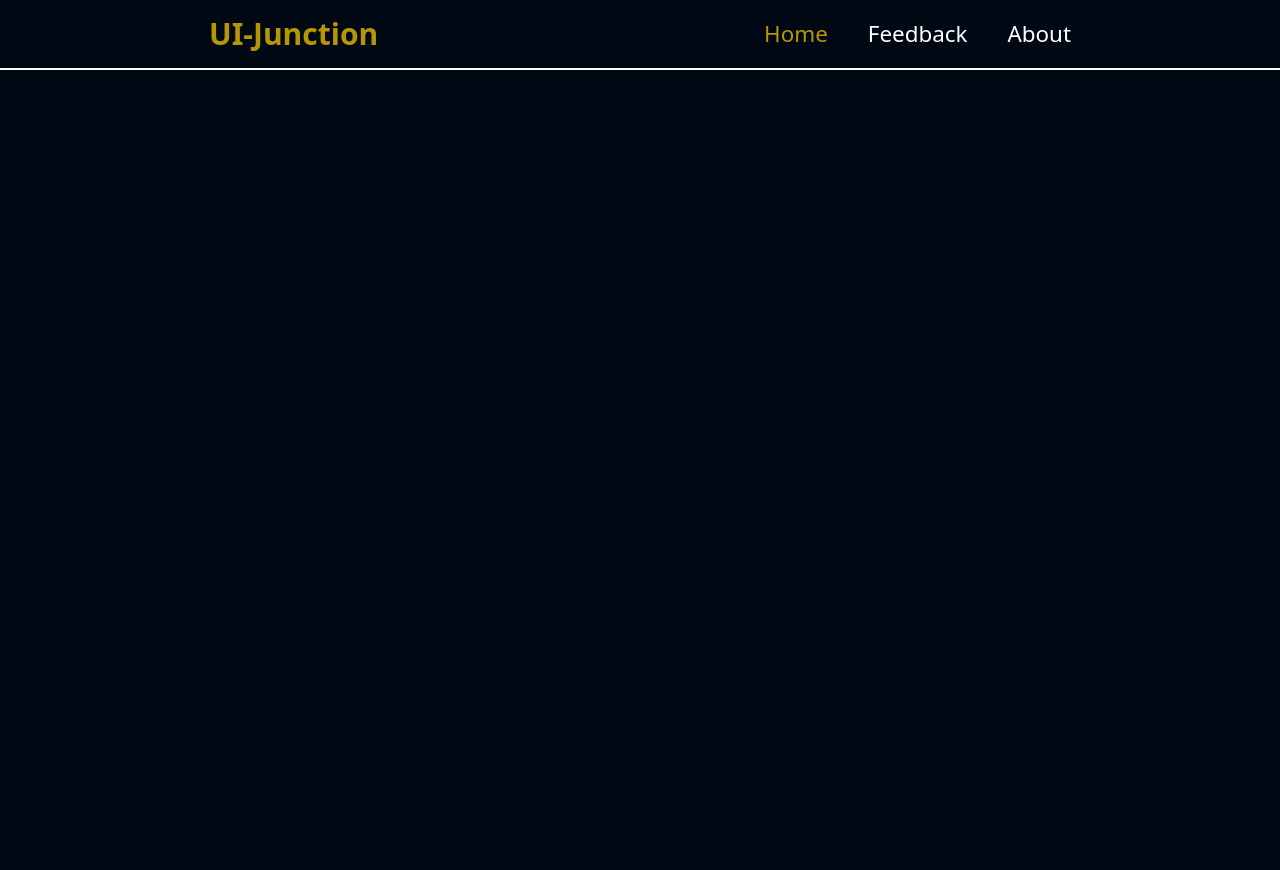
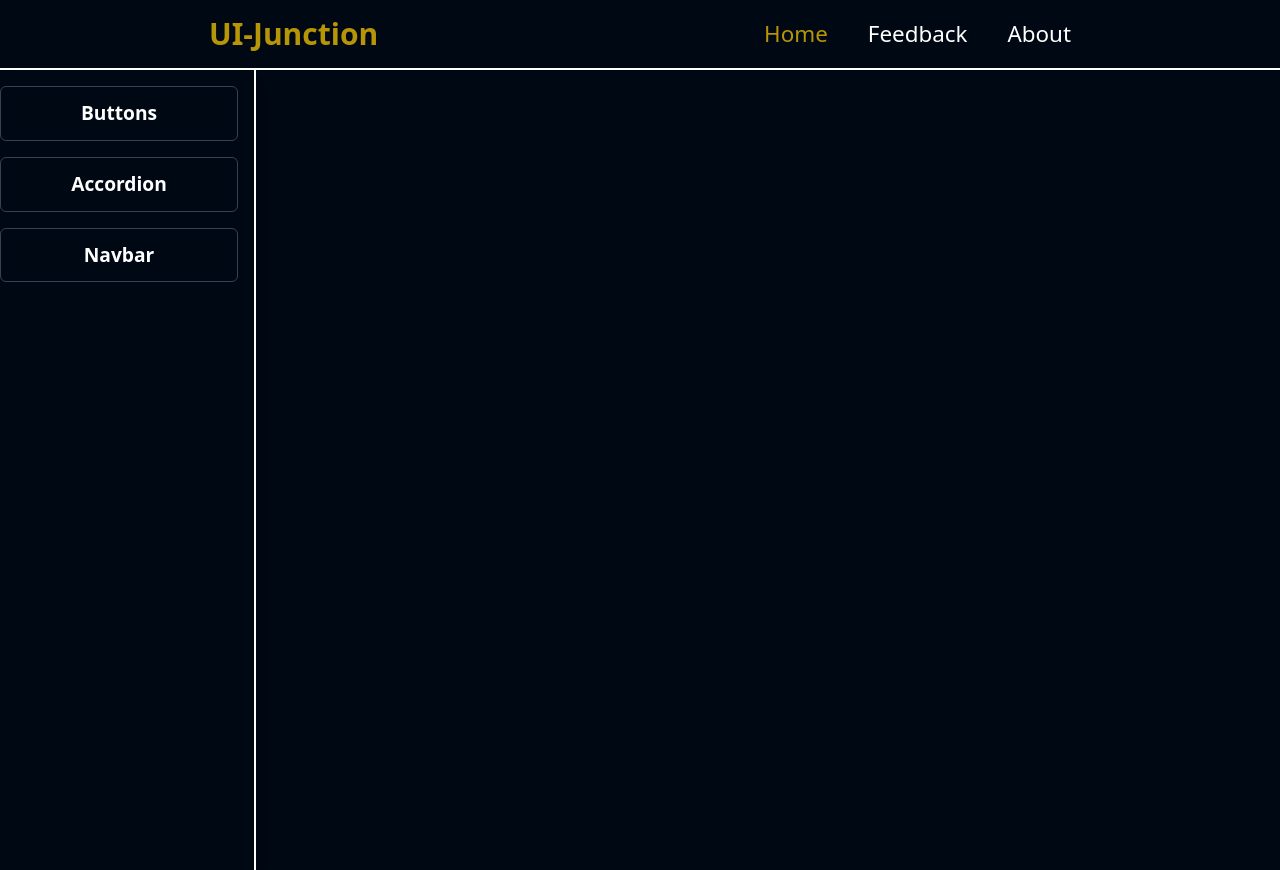
Before and after one commit to Pavan-2929/UI-Junction, a React (Vite) app in the folder client/: page / in a window 1280 px wide. Before the commit the page ends 800 px from the top, so only its background shows below. Built offline with nearby package versions, Linux system fonts and the light colour scheme.

Commit message:
Build sidebar

```diff
--- a/client/src/App.jsx
+++ b/client/src/App.jsx
@@ -3,6 +3,7 @@ import reactLogo from "./assets/react.svg";
 import viteLogo from "/vite.svg";
 import { BrowserRouter, Routes } from "react-router-dom";
 import Header from "./components/Header/Header";
+import Sidebar from "./components/Sidebar/Sidebar";
 
 function App() {
   const [count, setCount] = useState(0);
@@ -11,6 +12,7 @@ function App() {
     <>
       <BrowserRouter>
         <Header />
+        <Sidebar />
         <Routes></Routes>
       </BrowserRouter>
     </>
--- /dev/null
+++ b/client/src/components/Buttons/Button.jsx
@@ -0,0 +1,13 @@
+import React from 'react'
+
+const Button = () => {
+  return (
+    <div>
+        <button>
+            Red
+        </button>
+    </div>
+  )
+}
+
+export default Button
--- a/client/src/components/Sidebar/Sidebar.jsx
+++ b/client/src/components/Sidebar/Sidebar.jsx
@@ -1,9 +1,40 @@
-import React from 'react'
+import React from "react";
+import { NavLink } from "react-router-dom";
 
 const Sidebar = () => {
   return (
-    <div>Sidebar</div>
-  )
-}
+    <div className="w-[20vw] shadow-lg border-r-2 border-white min-h-screen pt-4 pr-4">
+      <div className="text-[1.2rem] font-semibold text-center">
+        <div className="mb-4 bg-effect">
+          <NavLink
+            to="/buttons"
+            className="text-white block p-3 rounded-md border border-gray-700 hover:bg-[#313946] hover:border-transparent transition duration-300"
+            activeClassName="bg-gray-700"
+          >
+            Buttons
+          </NavLink>
+        </div>
+        <div className="mb-4 bg-effect">
+          <NavLink
+            to="/accordion"
+            className="text-white block p-3 rounded-md border border-gray-700 hover:bg-[#313946] hover:border-transparent transition duration-300"
+            activeClassName="bg-gray-700"
+          >
+            Accordion
+          </NavLink>
+        </div>
+        <div className="mb-4 bg-effect">
+          <NavLink
+            to="/navbar"
+            className="text-white block p-3 rounded-md border border-gray-700 hover:bg-[#313946] hover:border-transparent transition duration-300"
+            activeClassName="bg-gray-700"
+          >
+            Navbar
+          </NavLink>
+        </div>
+      </div>
+    </div>
+  );
+};
 
-export default Sidebar
+export default Sidebar;
--- a/client/src/index.css
+++ b/client/src/index.css
@@ -2,11 +2,15 @@
 @tailwind components;
 @tailwind utilities;
 
-body{
+body {
   background-color: #000814;
   color: whitesmoke;
 }
 
-.active{
-  color: #B69507
+.active {
+  color: #b69507;
 }
+
+.bg-effect .active {
+  background-color: #313946;
+}
```
